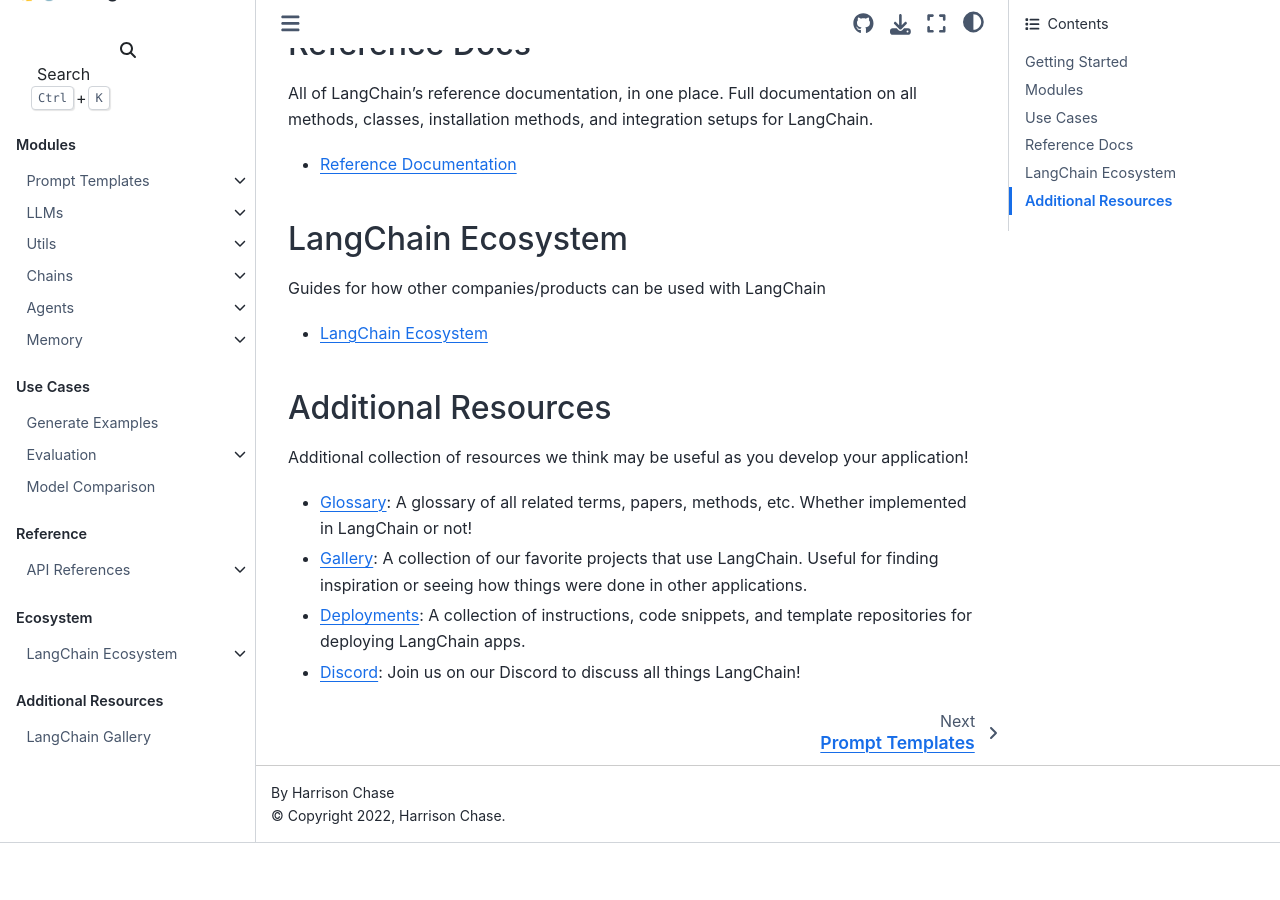
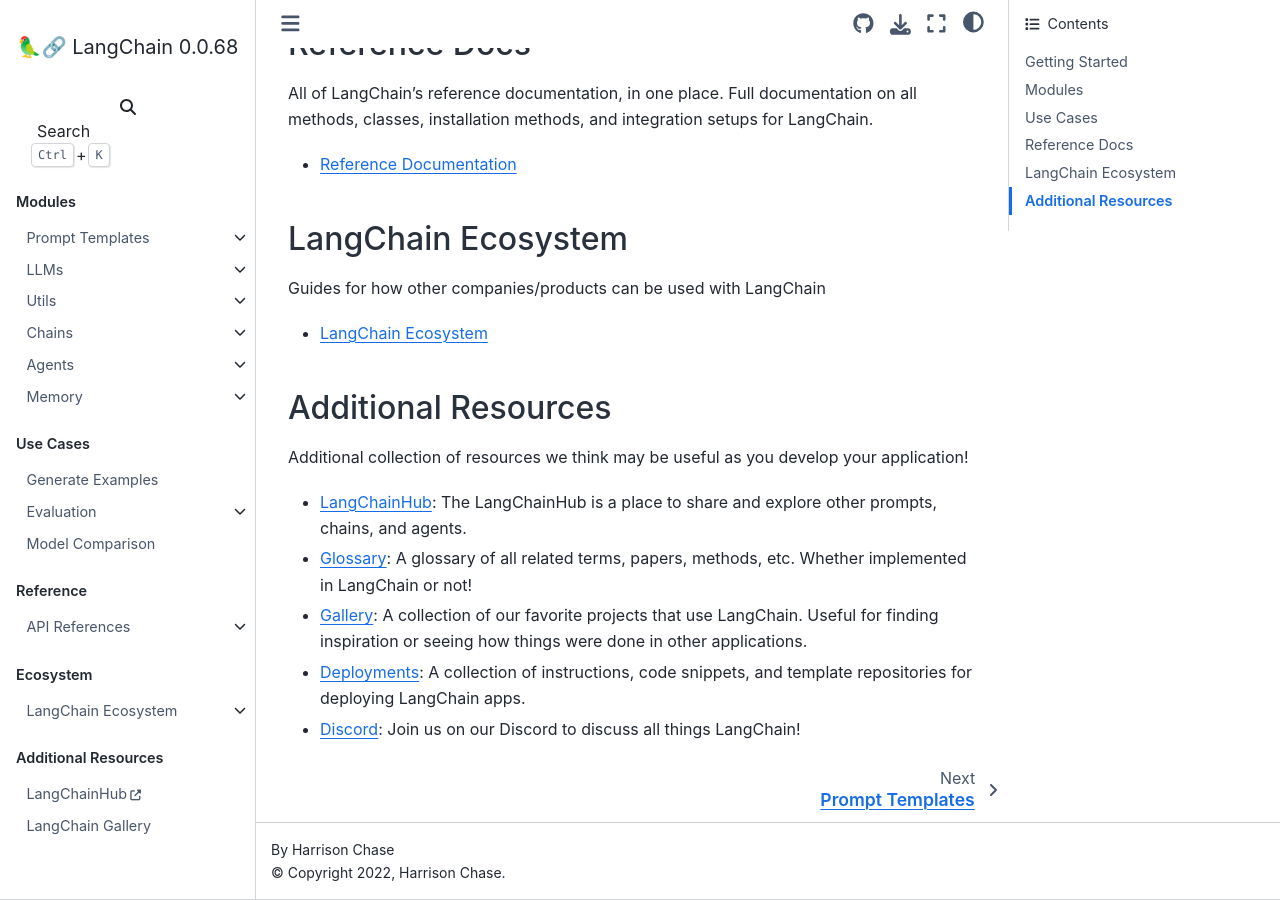
Before and after one commit to ZinedineDumas/React-Python, a Sphinx documentation site: the page built from docs/index.rst, in a window 1280 px wide and 900 px high, scrolled down 1992 px. Built offline with Sphinx 7.4.7 and the Sphinx Book theme 1.1.4, drawn with Linux system fonts in a browser that asks for light colours; pages that are not in the unit, such as notebooks, are missing from menus; before the commit the page ends 2835 px from its top, so only the background shows below that.

Commit message:
langchain hub docs (#704)
Co-authored-by: scadEfUr <123224380+scadEfUr@users.noreply.github.com>

```diff
--- a/docs/index.rst
+++ b/docs/index.rst
@@ -137,6 +137,8 @@ Additional Resources
 
 Additional collection of resources we think may be useful as you develop your application!
 
+- `LangChainHub <https://github.com/hwchase17/langchain-hub>`_: The LangChainHub is a place to share and explore other prompts, chains, and agents.
+
 - `Glossary <./glossary.html>`_: A glossary of all related terms, papers, methods, etc. Whether implemented in LangChain or not!
 
 - `Gallery <./gallery.html>`_: A collection of our favorite projects that use LangChain. Useful for finding inspiration or seeing how things were done in other applications.
@@ -152,6 +154,7 @@ Additional collection of resources we think may be useful as you develop your ap
    :name: resources
    :hidden:
 
+   LangChainHub <https://github.com/hwchase17/langchain-hub>
    ./glossary.md
    ./gallery.rst
    ./deployments.md
```
Also changed, not shown: docs/modules/prompts/getting_started.md (+14 -0 lines), 1 other file.
